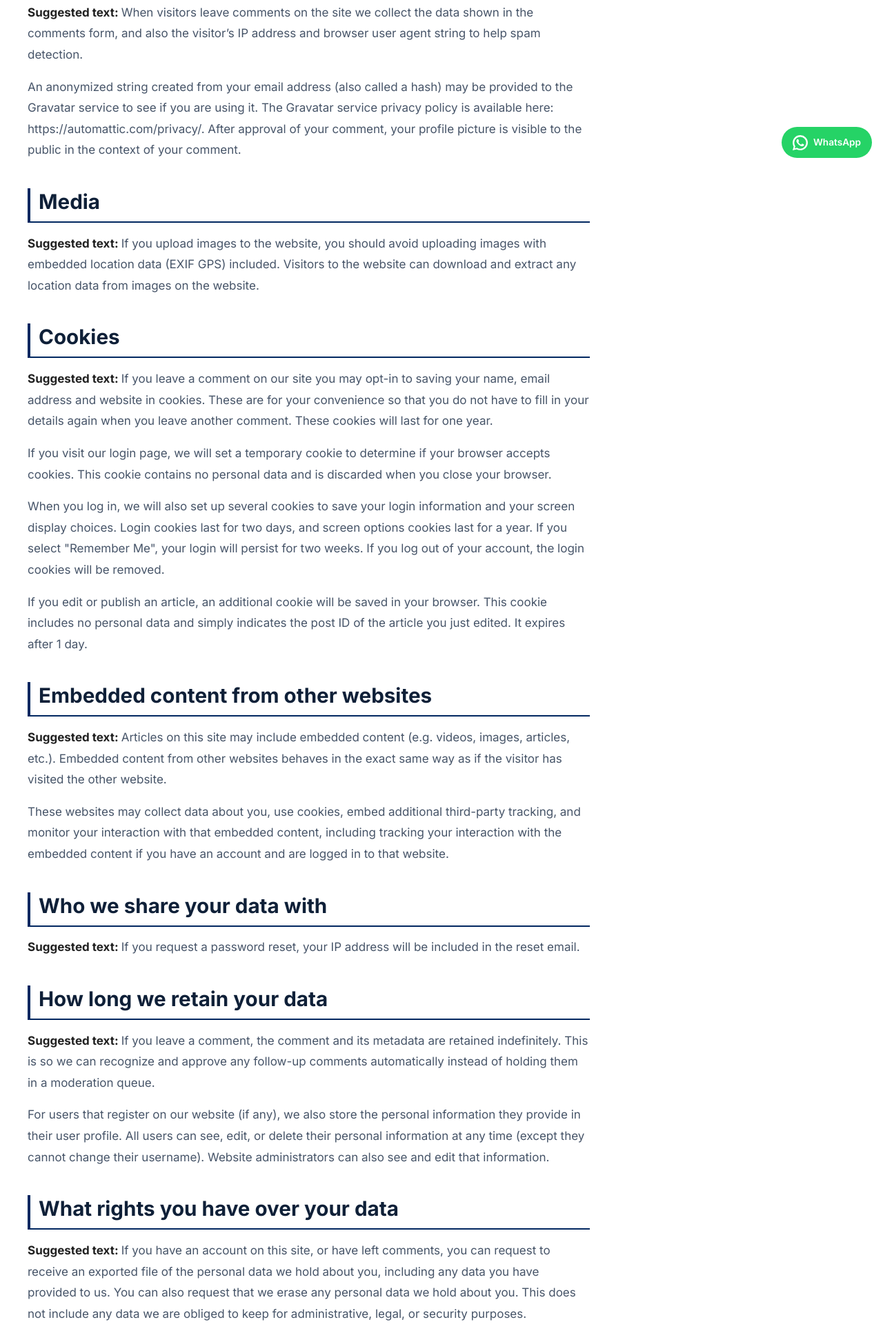
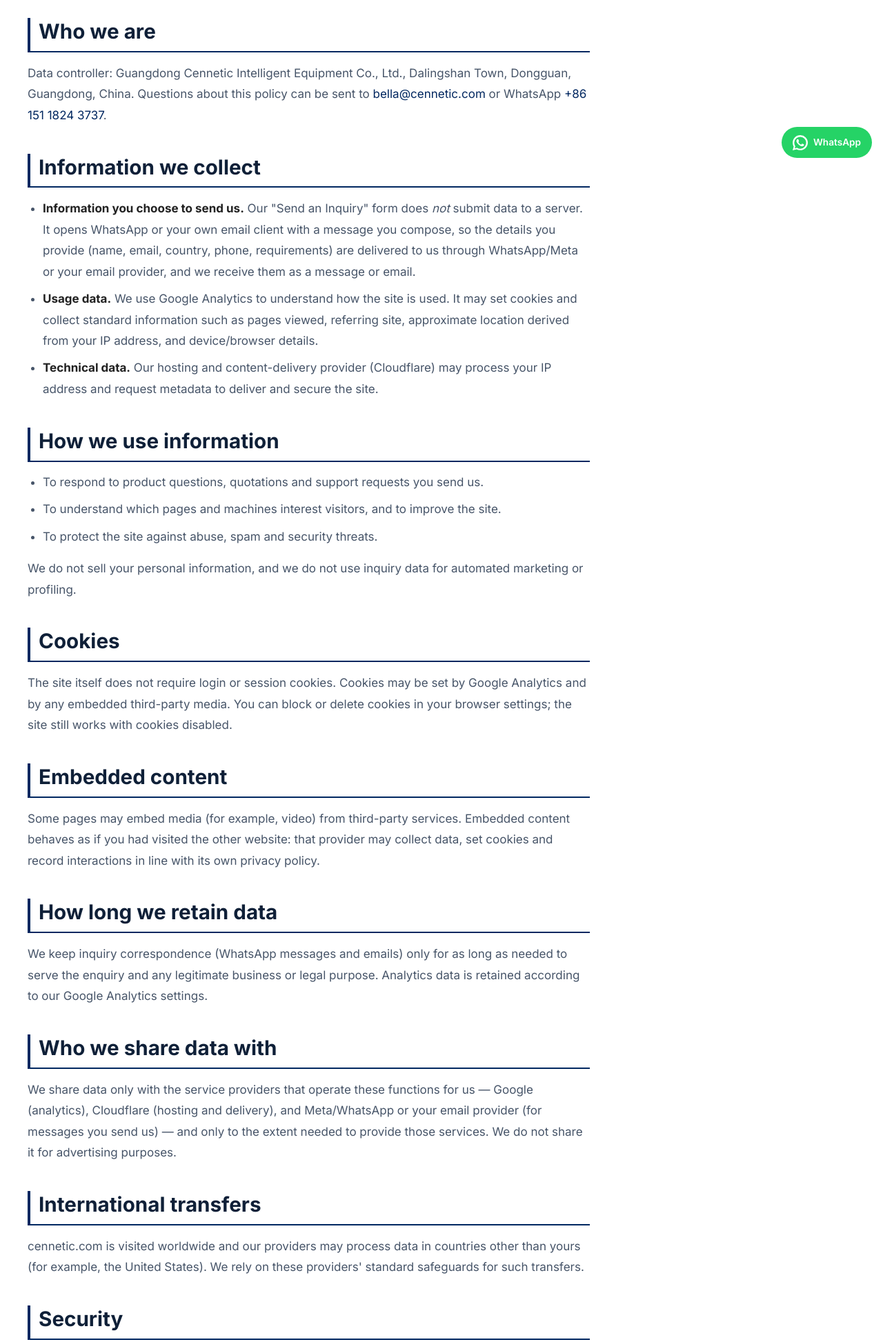
Before and after one commit to zzydhj/cennetic.com, an Astro site: page /privacy-policy in a window 1280 px wide. Shown: the part 555-2501 px from the top of the page at 69% size. Built offline with nearby package versions, Linux system fonts and the light colour scheme; Astro itself is replaced by a stand-in of ours.

Commit message:
Privacy/Refund 政策页锁为代码自有页;重写 Privacy(WP模板残留清零);修政策页列表无项目符号
- 新增 src/lib/locked-page.ts:解析 src/content/locked/*.md(frontmatter+正文)
- git mv 两政策 .md 从 content/pages(快照管理)到 content/locked(不托管);新增两个静态路由用 ?raw 读入交 PageLayout 渲染
- 重写 privacy-policy.md:原为 WordPress 默认模板(Suggested text/Gravatar/登录/评论/密码重置,本站都无),改为反映真实行为(静态询盘站、表单走 WhatsApp/mailto 不落库、Google Analytics、Cloudflare)
- article.css 加 .policy-body 作用域规则:恢复 ul/ol 项目符号(Tailwind preflight 全局清零所致)+li 字号回正文大小
- Supabase pages 表删除 privacy-policy 与 cnc-machine-refund-policy 行(备份 tmp/page-*-backup.json)
构建193页/verify:site通过/审计0断链0缺图;浏览器实测两页渲染正常、残留清零、列表圆点可见

```diff
--- /dev/null
+++ b/src/content/locked/privacy-policy.md
@@ -0,0 +1,68 @@
+---
+title: Privacy Policy
+heading: Privacy Policy
+slug: privacy-policy
+canonical: /privacy-policy/
+description: How Cennetic handles information on cennetic.com — a static product brochure and inquiry site with no user accounts, comments or online checkout.
+robots: follow, index, max-snippet:-1, max-video-preview:-1, max-image-preview:large
+date: '2026-04-30T13:54:35'
+lastmod: '2026-10-28T00:00:00'
+sourceId: 3
+menuOrder: 0
+isListing: false
+---
+
+
+<p><strong>Last updated: October 2026.</strong> This policy explains what information cennetic.com collects and how it is used. cennetic.com is a static product brochure and inquiry website operated by <strong>Guangdong Cennetic Intelligent Equipment Co., Ltd.</strong> ("Cennetic", "we", "us") — it has no user accounts, no comments and no online checkout.</p>
+
+<h2 id="who-we-are">Who we are</h2>
+<p>Data controller: Guangdong Cennetic Intelligent Equipment Co., Ltd., Dalingshan Town, Dongguan, Guangdong, China. Questions about this policy can be sent to <a href="mailto:bella@cennetic.com">bella@cennetic.com</a> or WhatsApp <a href="tel:+8615118243737">+86 151 1824 3737</a>.</p>
+
+<h2 id="information-we-collect">Information we collect</h2>
+<ul>
+    <li><strong>Information you choose to send us.</strong> Our "Send an Inquiry" form does <em>not</em> submit data to a server. It opens WhatsApp or your own email client with a message you compose, so the details you provide (name, email, country, phone, requirements) are delivered to us through WhatsApp/Meta or your email provider, and we receive them as a message or email.</li>
+    <li><strong>Usage data.</strong> We use Google Analytics to understand how the site is used. It may set cookies and collect standard information such as pages viewed, referring site, approximate location derived from your IP address, and device/browser details.</li>
+    <li><strong>Technical data.</strong> Our hosting and content-delivery provider (Cloudflare) may process your IP address and request metadata to deliver and secure the site.</li>
+</ul>
+
+<h2 id="how-we-use-information">How we use information</h2>
+<ul>
+    <li>To respond to product questions, quotations and support requests you send us.</li>
+    <li>To understand which pages and machines interest visitors, and to improve the site.</li>
+    <li>To protect the site against abuse, spam and security threats.</li>
+</ul>
+<p>We do not sell your personal information, and we do not use inquiry data for automated marketing or profiling.</p>
+
+<h2 id="cookies">Cookies</h2>
+<p>The site itself does not require login or session cookies. Cookies may be set by Google Analytics and by any embedded third-party media. You can block or delete cookies in your browser settings; the site still works with cookies disabled.</p>
+
+<h2 id="embedded-content">Embedded content</h2>
+<p>Some pages may embed media (for example, video) from third-party services. Embedded content behaves as if you had visited the other website: that provider may collect data, set cookies and record interactions in line with its own privacy policy.</p>
+
+<h2 id="how-long-we-retain-data">How long we retain data</h2>
+<p>We keep inquiry correspondence (WhatsApp messages and emails) only for as long as needed to serve the enquiry and any legitimate business or legal purpose. Analytics data is retained according to our Google Analytics settings.</p>
+
+<h2 id="who-we-share-data-with">Who we share data with</h2>
+<p>We share data only with the service providers that operate these functions for us — Google (analytics), Cloudflare (hosting and delivery), and Meta/WhatsApp or your email provider (for messages you send us) — and only to the extent needed to provide those services. We do not share it for advertising purposes.</p>
+
+<h2 id="international-transfers">International transfers</h2>
+<p>cennetic.com is visited worldwide and our providers may process data in countries other than yours (for example, the United States). We rely on these providers' standard safeguards for such transfers.</p>
+
+<h2 id="security">Security</h2>
+<p>We use reasonable technical and organisational measures to protect information. No method of transmission over the internet is completely secure, so we cannot guarantee absolute security.</p>
+
+<h2 id="your-rights">Your rights</h2>
+<p>You can ask us to access, correct or delete the personal information you have sent us by emailing <a href="mailto:bella@cennetic.com">bella@cennetic.com</a>. We will respond within a reasonable period. You can also opt out of analytics through your browser settings or Google's analytics opt-out tools.</p>
+
+<h2 id="children">Children</h2>
+<p>The site is intended for business users and is not directed at children under 16. We do not knowingly collect their data.</p>
+
+<h2 id="changes">Changes to this policy</h2>
+<p>We may update this policy from time to time. The revision date at the top of this page reflects the latest version.</p>
+
+<h2 id="contact">Contact</h2>
+<ul>
+    <li>📧 Email: <a href="mailto:bella@cennetic.com">bella@cennetic.com</a></li>
+    <li>📞 Phone / WhatsApp: <a href="tel:+8615118243737">+86 151 1824 3737</a></li>
+    <li>🏭 Address: Dalingshan Town, Dongguan, Guangdong, China</li>
+</ul>
--- a/src/content/pages/privacy-policy.md
+++ /dev/null
@@ -1,85 +0,0 @@
----
-title: Privacy Policy
-heading: Privacy Policy
-slug: privacy-policy
-canonical: /privacy-policy/
-description: 'Suggested text: Our website address is: https://www.cennetic.com.'
-robots: follow, index, max-snippet:-1, max-video-preview:-1, max-image-preview:large
-date: '2026-04-30T13:54:35'
-lastmod: '2026-06-12T08:01:36'
-sourceId: 3
-menuOrder: 0
-isListing: false
----
-
-
-<h2 class="wp-block-heading" id="who-we-are">Who we are</h2>
-
-
-<p class="wp-block-paragraph"><strong class="privacy-policy-tutorial">Suggested text: </strong>Our website address is: https://www.cennetic.com.</p>
-
-
-<h2 class="wp-block-heading" id="comments">Comments</h2>
-
-
-<p class="wp-block-paragraph"><strong class="privacy-policy-tutorial">Suggested text: </strong>When visitors leave comments on the site we collect the data shown in the comments form, and also the visitor’s IP address and browser user agent string to help spam detection.</p>
-
-
-<p class="wp-block-paragraph">An anonymized string created from your email address (also called a hash) may be provided to the Gravatar service to see if you are using it. The Gravatar service privacy policy is available here: https://automattic.com/privacy/. After approval of your comment, your profile picture is visible to the public in the context of your comment.</p>
-
-
-<h2 class="wp-block-heading" id="media">Media</h2>
-
-
-<p class="wp-block-paragraph"><strong class="privacy-policy-tutorial">Suggested text: </strong>If you upload images to the website, you should avoid uploading images with embedded location data (EXIF GPS) included. Visitors to the website can download and extract any location data from images on the website.</p>
-
-
-<h2 class="wp-block-heading" id="cookies">Cookies</h2>
-
-
-<p class="wp-block-paragraph"><strong class="privacy-policy-tutorial">Suggested text: </strong>If you leave a comment on our site you may opt-in to saving your name, email address and website in cookies. These are for your convenience so that you do not have to fill in your details again when you leave another comment. These cookies will last for one year.</p>
-
-
-<p class="wp-block-paragraph">If you visit our login page, we will set a temporary cookie to determine if your browser accepts cookies. This cookie contains no personal data and is discarded when you close your browser.</p>
-
-
-<p class="wp-block-paragraph">When you log in, we will also set up several cookies to save your login information and your screen display choices. Login cookies last for two days, and screen options cookies last for a year. If you select "Remember Me", your login will persist for two weeks. If you log out of your account, the login cookies will be removed.</p>
-
-
-<p class="wp-block-paragraph">If you edit or publish an article, an additional cookie will be saved in your browser. This cookie includes no personal data and simply indicates the post ID of the article you just edited. It expires after 1 day.</p>
-
-
-<h2 class="wp-block-heading" id="embedded-content-from-other-websites">Embedded content from other websites</h2>
-
-
-<p class="wp-block-paragraph"><strong class="privacy-policy-tutorial">Suggested text: </strong>Articles on this site may include embedded content (e.g. videos, images, articles, etc.). Embedded content from other websites behaves in the exact same way as if the visitor has visited the other website.</p>
-
-
-<p class="wp-block-paragraph">These websites may collect data about you, use cookies, embed additional third-party tracking, and monitor your interaction with that embedded content, including tracking your interaction with the embedded content if you have an account and are logged in to that website.</p>
-
-
-<h2 class="wp-block-heading" id="who-we-share-your-data-with">Who we share your data with</h2>
-
-
-<p class="wp-block-paragraph"><strong class="privacy-policy-tutorial">Suggested text: </strong>If you request a password reset, your IP address will be included in the reset email.</p>
-
-
-<h2 class="wp-block-heading" id="how-long-we-retain-your-data">How long we retain your data</h2>
-
-
-<p class="wp-block-paragraph"><strong class="privacy-policy-tutorial">Suggested text: </strong>If you leave a comment, the comment and its metadata are retained indefinitely. This is so we can recognize and approve any follow-up comments automatically instead of holding them in a moderation queue.</p>
-
-
-<p class="wp-block-paragraph">For users that register on our website (if any), we also store the personal information they provide in their user profile. All users can see, edit, or delete their personal information at any time (except they cannot change their username). Website administrators can also see and edit that information.</p>
-
-
-<h2 class="wp-block-heading" id="what-rights-you-have-over-your-data">What rights you have over your data</h2>
-
-
-<p class="wp-block-paragraph"><strong class="privacy-policy-tutorial">Suggested text: </strong>If you have an account on this site, or have left comments, you can request to receive an exported file of the personal data we hold about you, including any data you have provided to us. You can also request that we erase any personal data we hold about you. This does not include any data we are obliged to keep for administrative, legal, or security purposes.</p>
-
-
-<h2 class="wp-block-heading" id="where-your-data-is-sent">Where your data is sent</h2>
-
-
-<p class="wp-block-paragraph"><strong class="privacy-policy-tutorial">Suggested text: </strong>Visitor comments may be checked through an automated spam detection service.</p>
--- /dev/null
+++ b/src/lib/locked-page.ts
@@ -0,0 +1,27 @@
+/**
+ * 「锁定页」解析：把 src/content/locked/*.md（代码自有、不进 CMS/快照）的
+ * frontmatter + 正文解析成 PageLayout 需要的形状。
+ *
+ * 为什么单独一套：政策/公司这类几乎不改的页要脱离后台编辑，但正文很长，
+ * 内联进 .astro 字符串既难读又易错。于是内容仍以 .md 存于 git（locked 目录
+ * 不在 snapshot 的 MANAGED_DIRS 里），路由用 Vite 的 ?raw 原样读入再解析。
+ */
+export interface LockedPage {
+    data: Record<string, string>;
+    body: string;
+}
+
+export function parseLockedPage(raw: string): LockedPage {
+    const norm = raw.replace(/\r\n/g, "\n");
+    const m = norm.match(/^---\n([\s\S]*?)\n---\n?([\s\S]*)$/);
+    if (!m) throw new Error("locked page: frontmatter 解析失败");
+    const data: Record<string, string> = {};
+    for (const line of m[1].split("\n")) {
+        const kv = line.match(/^([A-Za-z]\w*):\s?(.*)$/);
+        if (!kv) continue;
+        let v = kv[2].trim();
+        if (/^'.*'$/.test(v) || /^".*"$/.test(v)) v = v.slice(1, -1);
+        data[kv[1]] = v;
+    }
+    return { data, body: m[2].trim() };
+}
--- /dev/null
+++ b/src/pages/cnc-machine-refund-policy.astro
@@ -0,0 +1,16 @@
+---
+/**
+ * /cnc-machine-refund-policy/ —— 代码自有的「锁定页」。
+ * 正文存于 src/content/locked/cnc-machine-refund-policy.md（不在 snapshot 管理目录），
+ * 用 Vite ?raw 原样读入解析后交给 PageLayout 渲染；后台不开放编辑、发布不会覆盖。
+ */
+import PageLayout from "@layouts/PageLayout.astro";
+import { parseLockedPage } from "@lib/locked-page.ts";
+import type { CollectionEntry } from "astro:content";
+import raw from "../content/locked/cnc-machine-refund-policy.md?raw";
+
+const { data, body } = parseLockedPage(raw);
+const page = { data } as unknown as CollectionEntry<"pages">;
+---
+
+<PageLayout page={page} html={'<div class="policy-body">' + body + "</div>"} />
--- /dev/null
+++ b/src/pages/privacy-policy.astro
@@ -0,0 +1,16 @@
+---
+/**
+ * /privacy-policy/ —— 代码自有的「锁定页」（与 /service/ /about-us/ 同一做法）。
+ * 正文存于 src/content/locked/privacy-policy.md（不在 snapshot 管理目录），
+ * 用 Vite ?raw 原样读入解析后交给 PageLayout 渲染；后台不开放编辑、发布不会覆盖。
+ */
+import PageLayout from "@layouts/PageLayout.astro";
+import { parseLockedPage } from "@lib/locked-page.ts";
+import type { CollectionEntry } from "astro:content";
+import raw from "../content/locked/privacy-policy.md?raw";
+
+const { data, body } = parseLockedPage(raw);
+const page = { data } as unknown as CollectionEntry<"pages">;
+---
+
+<PageLayout page={page} html={'<div class="policy-body">' + body + "</div>"} />
--- a/src/styles/article.css
+++ b/src/styles/article.css
@@ -254,3 +254,20 @@
 .qf-article-body .wd-entities-title {
     display: none;
 }
+
+/* ── 10. 政策/锁定页清单 ──
+   Tailwind v4 的 preflight 把 ul/ol 的 list-style 全局清零（迁移内容靠自定义类不受影响），
+   但政策页用裸 <ul>/<ol> 写清单会没了项目符号、li 字号也被迁移层压到 14.5px。
+   在 .policy-body 作用域内恢复，特异性 (0,2,1) 压过 preflight 与迁移层，不波及其它文章。 */
+.qf-article-body .policy-body ul {
+    list-style: disc;
+}
+
+.qf-article-body .policy-body ol {
+    list-style: decimal;
+}
+
+.qf-article-body .policy-body li {
+    font-size: inherit;
+    margin-bottom: 0.5em;
+}
```
Also changed, not shown: src/content/locked/cnc-machine-refund-policy.md (renamed from src/content/pages/cnc-machine-refund-policy.md).
